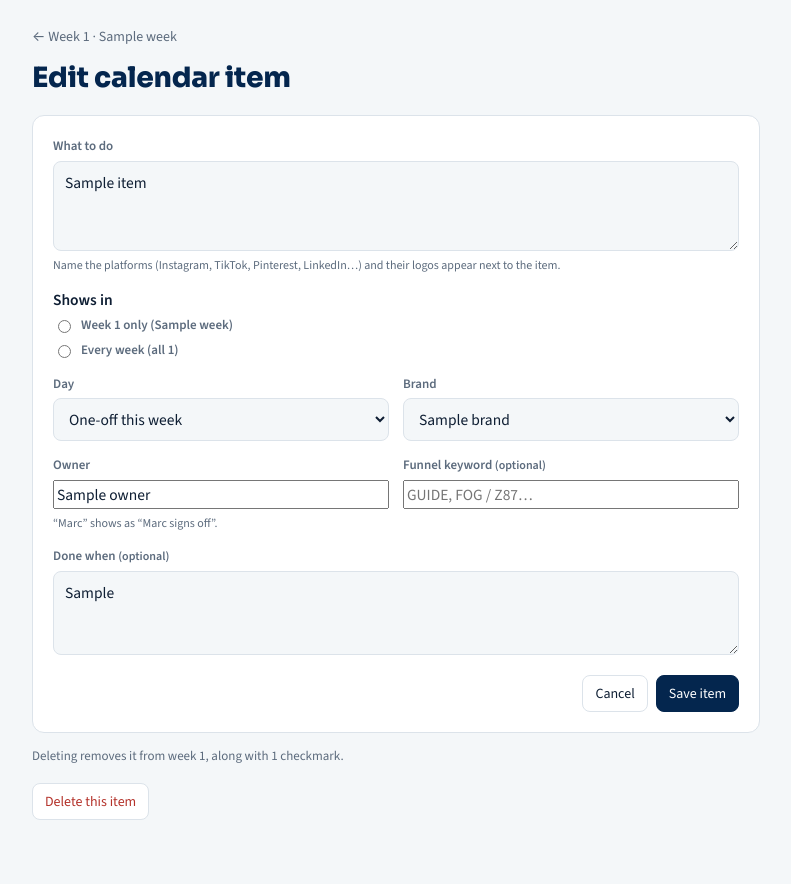
After one commit to RexyBot39/OmniVEN, a Laravel app: template resources/views/calendar/item-form.blade.php in a window 1280 px wide. The commit adds this page. Shown: the whole page, without its empty margins (244-1035 px from the left). Run offline with Laravel 12, Linux system fonts and the light colour scheme; the template is opened without the code that fills it: most values are stand-ins (such as "Sample title", 1, 10 or a date in 2020).

Commit message:
Let admins add, edit and delete action calendar items
- "+ Add item" on each week and "Edit" on every item (admins only)
- Form: what to do, shows in (this week only / every week), day
  (including "One-off this week" and "Review milestone"), brand (any
  OmniVEN brand or all), owner (Social, Ops, Marc or anything else),
  funnel keyword, done when
- Editing an every-week item warns that it changes all weeks; narrowing
  it to one week removes its checkmarks from the other weeks
- Delete says what it removes (one week or all weeks, and how many
  checkmarks) and uses the two-step confirm
- Admins see an "↻ Every week" tag on recurring items
- One-off items can only be edited from their own week; changes are
  written to the Activity report

Co-Authored-By: Claude Opus 5.5 <noreply@anthropic.com>
Claude-Session: https://claude.ai/code/session_012uav8EVRSzkoQJtQ68eRnC

```diff
--- /dev/null
+++ b/app/Http/Controllers/CalendarItemController.php
@@ -0,0 +1,114 @@
+<?php
+
+namespace App\Http\Controllers;
+
+use App\Models\Brand;
+use App\Models\CalendarCheck;
+use App\Models\CalendarItem;
+use App\Models\CalendarWeek;
+use App\Support\Activity;
+use Illuminate\Http\RedirectResponse;
+use Illuminate\Http\Request;
+use Illuminate\Support\Str;
+use Illuminate\Validation\Rule;
+use Illuminate\View\View;
+
+/** Admins add, edit and delete action-calendar items, either every week or for one week only. */
+class CalendarItemController extends Controller
+{
+    public const OWNERS = ['Social', 'Ops', 'Marc'];
+
+    public function create(Request $request, CalendarWeek $week): View
+    {
+        $item = new CalendarItem(['day' => in_array($request->input('day'), CalendarWeek::DAY_ORDER, true) ? $request->input('day') : 'Mon', 'owner' => 'Social']);
+
+        return $this->form($week, $item, $request->input('scope') === 'every' ? 'every' : 'week');
+    }
+
+    public function store(Request $request, CalendarWeek $week): RedirectResponse
+    {
+        [$data, $scope] = $this->validated($request);
+        $item = CalendarItem::create($data + [
+            'key' => 'custom-'.Str::lower(Str::random(10)),
+            'calendar_week_id' => $scope === 'every' ? null : $week->id,
+            'sort' => (CalendarItem::max('sort') ?? 0) + 1,
+        ]);
+        Activity::log('calendar.item.created', 'Added calendar item “'.Str::limit($item->title, 80).'” ('.$this->scopeText($item, $week).')', $item);
+
+        return redirect()->to(route('calendar.week', $week).'#item-'.$item->id)->with('status', 'Item added '.$this->scopeText($item, $week).'.');
+    }
+
+    public function edit(CalendarWeek $week, CalendarItem $item): View
+    {
+        $this->assertInWeek($week, $item);
+
+        return $this->form($week, $item, $item->calendar_week_id ? 'week' : 'every');
+    }
+
+    public function update(Request $request, CalendarWeek $week, CalendarItem $item): RedirectResponse
+    {
+        $this->assertInWeek($week, $item);
+        [$data, $scope] = $this->validated($request);
+        $wasEvery = $item->calendar_week_id === null;
+        $item->fill($data);
+        $item->calendar_week_id = $scope === 'every' ? null : ($item->calendar_week_id ?? $week->id);
+        $item->save();
+
+        // Narrowed from every week to one week: other weeks' checkmarks for it no longer apply.
+        if ($wasEvery && $item->calendar_week_id) {
+            CalendarCheck::where('calendar_item_id', $item->id)->where('calendar_week_id', '!=', $item->calendar_week_id)->delete();
+        }
+        Activity::log('calendar.item.updated', 'Edited calendar item “'.Str::limit($item->title, 80).'” ('.$this->scopeText($item, $week).')', $item);
+
+        return redirect()->to(route('calendar.week', $week).'#item-'.$item->id)->with('status', 'Item saved.');
+    }
+
+    public function destroy(CalendarWeek $week, CalendarItem $item): RedirectResponse
+    {
+        $this->assertInWeek($week, $item);
+        $scope = $this->scopeText($item, $week);
+        Activity::log('calendar.item.deleted', 'Deleted calendar item “'.Str::limit($item->title, 80).'” ('.$scope.')', $item);
+        $item->delete(); // its checkmarks go with it
+
+        return redirect()->to(route('calendar.week', $week).'#week')->with('status', 'Item deleted '.$scope.'.');
+    }
+
+    private function form(CalendarWeek $week, CalendarItem $item, string $scope): View
+    {
+        return view('calendar.item-form', [
+            'week' => $week, 'item' => $item, 'scope' => $scope,
+            'brands' => Brand::orderBy('sort')->orderBy('name')->get(),
+            'weekCount' => CalendarWeek::count(),
+            'checkCount' => $item->exists ? CalendarCheck::where('calendar_item_id', $item->id)->count() : 0,
+        ]);
+    }
+
+    /** @return array{0: array, 1: string} */
+    private function validated(Request $request): array
+    {
+        $data = $request->validate([
+            'title' => ['required', 'string', 'max:1000'],
+            'day' => ['required', Rule::in(CalendarWeek::DAY_ORDER)],
+            'scope' => ['required', Rule::in(['every', 'week'])],
+            'brand_slug' => ['nullable', 'string', Rule::exists('brands', 'slug')],
+            'keyword' => ['nullable', 'string', 'max:60'],
+            'owner' => ['required', 'string', 'max:40'],
+            'done_when' => ['nullable', 'string', 'max:1000'],
+        ]);
+        $scope = $data['scope'];
+        unset($data['scope']);
+        $data['brand_slug'] = $data['brand_slug'] ?: null;
+
+        return [$data, $scope];
+    }
+
+    private function assertInWeek(CalendarWeek $week, CalendarItem $item): void
+    {
+        abort_unless($item->calendar_week_id === null || $item->calendar_week_id === $week->id, 404);
+    }
+
+    private function scopeText(CalendarItem $item, CalendarWeek $week): string
+    {
+        return $item->calendar_week_id ? 'week '.($item->week?->number ?? $week->number).' only' : 'every week';
+    }
+}
--- a/public/css/omniven.css
+++ b/public/css/omniven.css
@@ -685,3 +685,8 @@ a.gap-chip:hover{border-color:var(--teal);color:var(--teal)}
 .cal-strip .track{flex:1 1 160px;max-width:260px;height:6px;border-radius:3px;background:var(--line);overflow:hidden}
 .cal-strip .track i{display:block;height:100%;background:var(--teal)}
 .cal-strip .sub{flex:1 1 200px}
+.cal-task{grid-template-columns:28px minmax(0,1fr) auto}
+.cal-task .item-edit{align-self:start}
+.cal-main .panel>h2 .add-item{font-family:var(--f-body);font-size:13px;padding:4px 12px;margin-left:8px}
+.form .scope{border:0;padding:0;margin:0;display:flex;flex-direction:column;gap:6px}
+.form .scope legend{font-weight:600;margin-bottom:4px;padding:0}
--- /dev/null
+++ b/resources/views/calendar/item-form.blade.php
@@ -0,0 +1,52 @@
+@extends('layouts.app', ['title' => ($item->exists ? 'Edit' : 'Add').' calendar item'])
+
+@php($back = route('calendar.week', $week).($item->exists ? '#item-'.$item->id : '#week'))
+
+@section('content')
+<main class="wrap formpage">
+    <a href="{{ $back }}" class="back">← Week {{ $week->number }} · {{ $week->range_label }}</a>
+    <h1 class="form-h">{{ $item->exists ? 'Edit calendar item' : 'Add a calendar item' }}</h1>
+    @include('partials.form-errors')
+    <form method="POST" action="{{ $item->exists ? route('calendar.items.update', [$week, $item]) : route('calendar.items.store', $week) }}" class="card form">
+        @csrf
+        @if($item->exists) @method('PUT') @endif
+        <div class="fld"><label for="title">What to do</label><textarea id="title" name="title" required maxlength="1000" rows="3">{{ old('title', $item->title) }}</textarea>
+            <span class="hint">Name the platforms (Instagram, TikTok, Pinterest, LinkedIn…) and their logos appear next to the item.</span></div>
+        <fieldset class="fld scope">
+            <legend>Shows in</legend>
+            <label class="inline"><input type="radio" name="scope" value="week" @checked(old('scope', $scope) === 'week')> Week {{ $item->week?->number ?? $week->number }} only ({{ $item->week?->range_label ?? $week->range_label }})</label>
+            <label class="inline"><input type="radio" name="scope" value="every" @checked(old('scope', $scope) === 'every')> Every week (all {{ $weekCount }})</label>
+            @if($item->exists && ! $item->calendar_week_id)
+                <span class="hint warn-t">This item repeats every week. Changes apply to all {{ $weekCount }} weeks. Switching it to one week removes its checkmarks from the other weeks.</span>
+            @endif
+        </fieldset>
+        <div class="two">
+            <div class="fld"><label for="day">Day</label>
+                <select id="day" name="day">
+                    @foreach(\App\Models\CalendarWeek::DAY_ORDER as $d)<option value="{{ $d }}" @selected(old('day', $item->day) === $d)>{{ ['Setup' => 'One-off this week', 'Review' => 'Review milestone'][$d] ?? $d }}</option>@endforeach
+                </select>
+            </div>
+            <div class="fld"><label for="brand_slug">Brand</label>
+                <select id="brand_slug" name="brand_slug">
+                    <option value="">All brands</option>
+                    @foreach($brands as $b)<option value="{{ $b->slug }}" @selected(old('brand_slug', $item->brand_slug) === $b->slug)>{{ $b->name }}</option>@endforeach
+                </select>
+            </div>
+        </div>
+        <div class="two">
+            <div class="fld"><label for="owner">Owner</label>
+                <input id="owner" name="owner" list="owners" required maxlength="40" value="{{ old('owner', $item->owner) }}">
+                <datalist id="owners">@foreach(\App\Http\Controllers\CalendarItemController::OWNERS as $o)<option value="{{ $o }}">@endforeach</datalist>
+                <span class="hint">“Marc” shows as “Marc signs off”.</span>
+            </div>
+            <div class="fld"><label for="keyword">Funnel keyword <span class="hint">(optional)</span></label><input id="keyword" name="keyword" maxlength="60" placeholder="GUIDE, FOG / Z87…" value="{{ old('keyword', $item->keyword) }}"></div>
+        </div>
+        <div class="fld"><label for="done_when">Done when <span class="hint">(optional)</span></label><textarea id="done_when" name="done_when" maxlength="1000" rows="2">{{ old('done_when', $item->done_when) }}</textarea></div>
+        <div class="form-actions"><span class="spacer"></span><a class="btn" href="{{ $back }}">Cancel</a><button class="btn primary" type="submit">{{ $item->exists ? 'Save item' : 'Add item' }}</button></div>
+    </form>
+    @if($item->exists)
+        <p class="sub">{{ $item->calendar_week_id ? 'Deleting removes it from week '.$item->week->number : 'Deleting removes it from all '.$weekCount.' weeks' }}{{ $checkCount ? ', along with '.$checkCount.' '.\Illuminate\Support\Str::plural('checkmark', $checkCount) : '' }}.</p>
+        @include('partials.delete', ['action' => route('calendar.items.destroy', [$week, $item]), 'label' => 'Delete this item'])
+    @endif
+</main>
+@endsection
--- a/resources/views/calendar/show.blade.php
+++ b/resources/views/calendar/show.blade.php
@@ -42,7 +42,7 @@
 <main class="wrap cal-main">
     <div class="cal-col">
         <section class="panel" id="week">
-            <h2>Week {{ $week->number }}{{ $week->is($current) ? ' — this week' : '' }}<span class="c">{{ $week->range_label }}</span></h2>
+            <h2>Week {{ $week->number }}{{ $week->is($current) ? ' — this week' : '' }}<span class="c">{{ $week->range_label }}</span>@if($isAdmin)<a class="btn add-item" href="{{ route('calendar.items.create', $week) }}">+ Add item</a>@endif</h2>
             @if($week->phase_label)
                 <div class="banner phase"><div class="bl">{{ $week->phase_label }}</div><p>{{ $week->phase_text }}</p></div>
             @else
@@ -68,11 +68,13 @@
                                 @if($brand)<span class="cpill brand" style="--c:var(--c{{ $brand->colorSlot() }})">{{ $brand->name }}</span>@else<span class="cpill all">All brands</span>@endif
                                 @if($it->keyword)<span class="cpill kw">{{ $it->keyword }}</span>@endif
                                 @if($it->owner === 'Marc')<span class="cpill marc">Marc signs off</span>@else<span class="cpill own">{{ $it->owner }}</span>@endif
+                                @if($isAdmin && ! $it->calendar_week_id && $it->day !== 'Setup')<span class="cpill own" title="Repeats every week">↻ Every week</span>@endif
                                 @if($c)<span class="ok-t">✓ {{ $c->user?->firstName() ?? 'Done' }}</span>@endif
                             </div>
                             @if($it->done_when)<div class="dw"><b>Done when</b>{{ $it->done_when }}</div>@endif
                             @if($isAdmin && $c)@include('partials.stamps', ['doneAt' => $c->checked_at, 'doneBy' => $c->user])@endif
                         </div>
+                        @if($isAdmin)<a class="mini item-edit" href="{{ route('calendar.items.edit', [$week, $it]) }}" title="{{ $it->calendar_week_id ? 'Only this week' : 'Repeats every week' }}">Edit</a>@endif
                     </div>
                 @endforeach
             @endforeach
--- a/routes/web.php
+++ b/routes/web.php
@@ -70,6 +70,11 @@ Route::middleware('auth')->group(function () {
         Route::post('/accounts/{account}/verify', [AccountController::class, 'verify'])->name('accounts.verify');
         Route::post('/tools/{tool}/verify', [ToolController::class, 'verify'])->name('tools.verify');
         Route::get('/access/review', [AccessRequestController::class, 'review'])->name('access.review');
+        Route::get('/calendar/{week}/items/create', [\App\Http\Controllers\CalendarItemController::class, 'create'])->name('calendar.items.create');
+        Route::post('/calendar/{week}/items', [\App\Http\Controllers\CalendarItemController::class, 'store'])->name('calendar.items.store');
+        Route::get('/calendar/{week}/items/{item}/edit', [\App\Http\Controllers\CalendarItemController::class, 'edit'])->name('calendar.items.edit');
+        Route::put('/calendar/{week}/items/{item}', [\App\Http\Controllers\CalendarItemController::class, 'update'])->name('calendar.items.update');
+        Route::delete('/calendar/{week}/items/{item}', [\App\Http\Controllers\CalendarItemController::class, 'destroy'])->name('calendar.items.destroy');
         Route::post('/links/check', [\App\Http\Controllers\LinkCheckController::class, 'run'])->middleware('throttle:3,10')->name('links.check');
         Route::post('/access-requests/{accessRequest}/grant', [AccessRequestController::class, 'grant'])->name('access-requests.grant');
         Route::post('/access-requests/{accessRequest}/decline', [AccessRequestController::class, 'decline'])->name('access-requests.decline');
```
Also changed, not shown: tests/Feature/CalendarItemAdminTest.php (added, +123 -0 lines).
